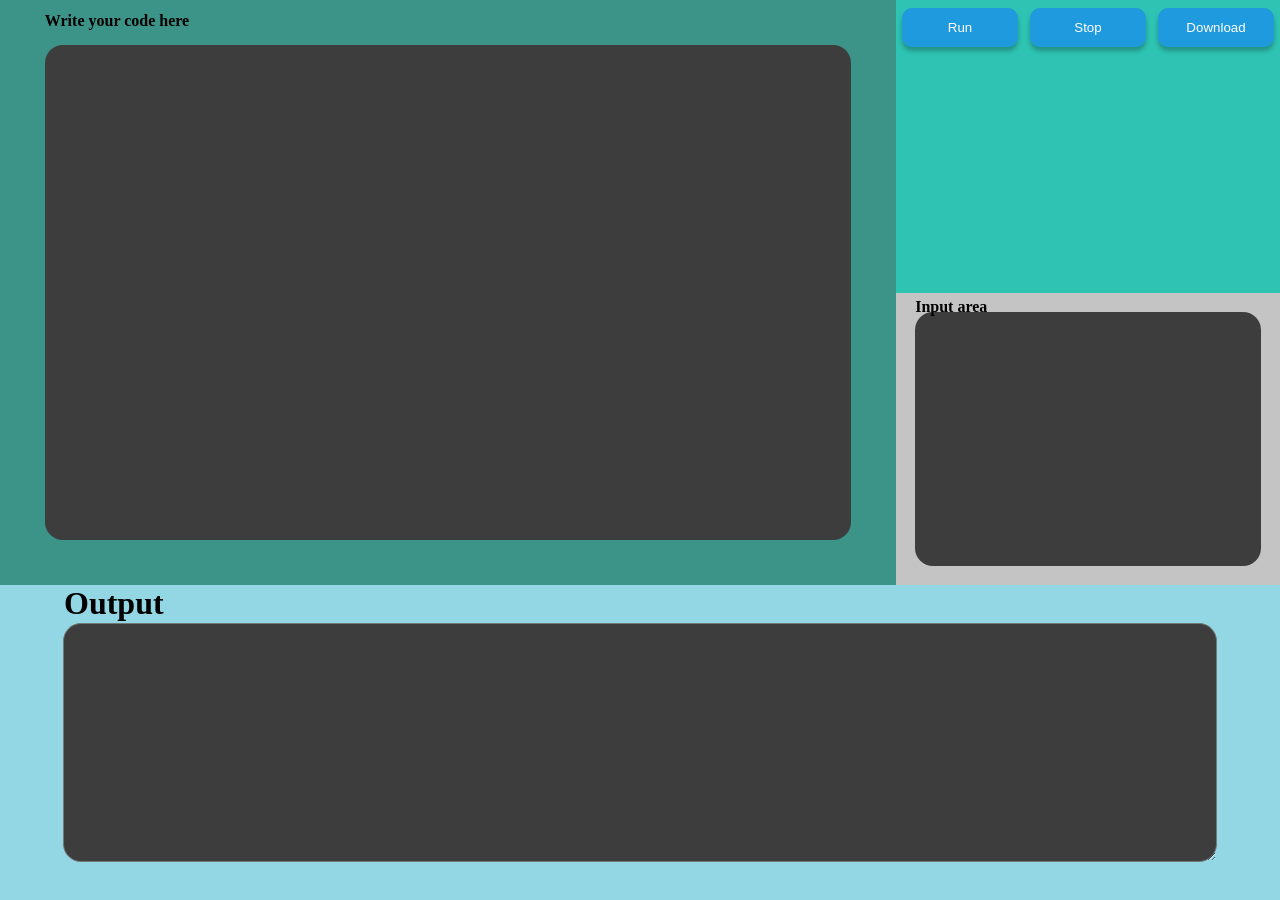
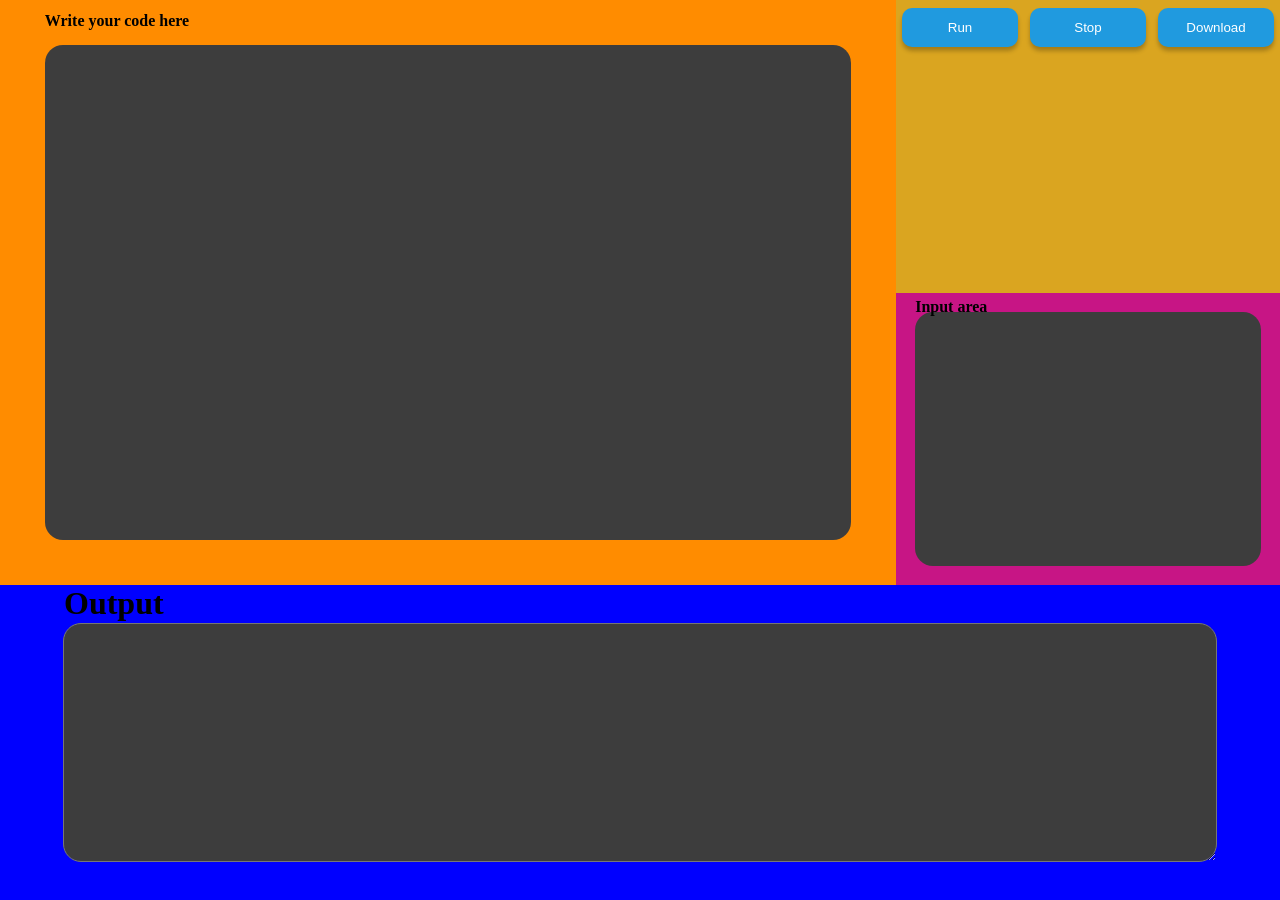
Before and after one commit to arteevraina/code-editor, a React (Create React App) app in the folder client/: page / in a window 1280 px wide. Built offline with nearby package versions, Linux system fonts and the light colour scheme.

Commit message:
Colour Trial

```diff
--- a/client/src/CSS/CodeArea.css
+++ b/client/src/CSS/CodeArea.css
@@ -1,6 +1,6 @@
 .codearea {
   height: 100%;
-  background-color: #3c9489;
+  background-color:	#FF8C00;
   flex: 0 0 70%;
   position: relative;
   display: flex;
--- a/client/src/CSS/Options.css
+++ b/client/src/CSS/Options.css
@@ -6,12 +6,12 @@
 
 .optionsbox1 {
   height: 50%;
-  background-color: #2ec3b2;
+  background-color: goldenrod;
 }
 
 .optionsbox2 {
   height: 50%;
-  background-color: #c4c4c4;
+  background-color:mediumvioletred;
   position: relative;
   display: flex;
   justify-content: center;
--- a/client/src/CSS/OutputArea.css
+++ b/client/src/CSS/OutputArea.css
@@ -1,6 +1,6 @@
 .outputarea {
   height: 35%;
-  background-color: #93d6e4;
+  background-color:blue;
   position: relative;
   display: flex;
   justify-content: center;
```
